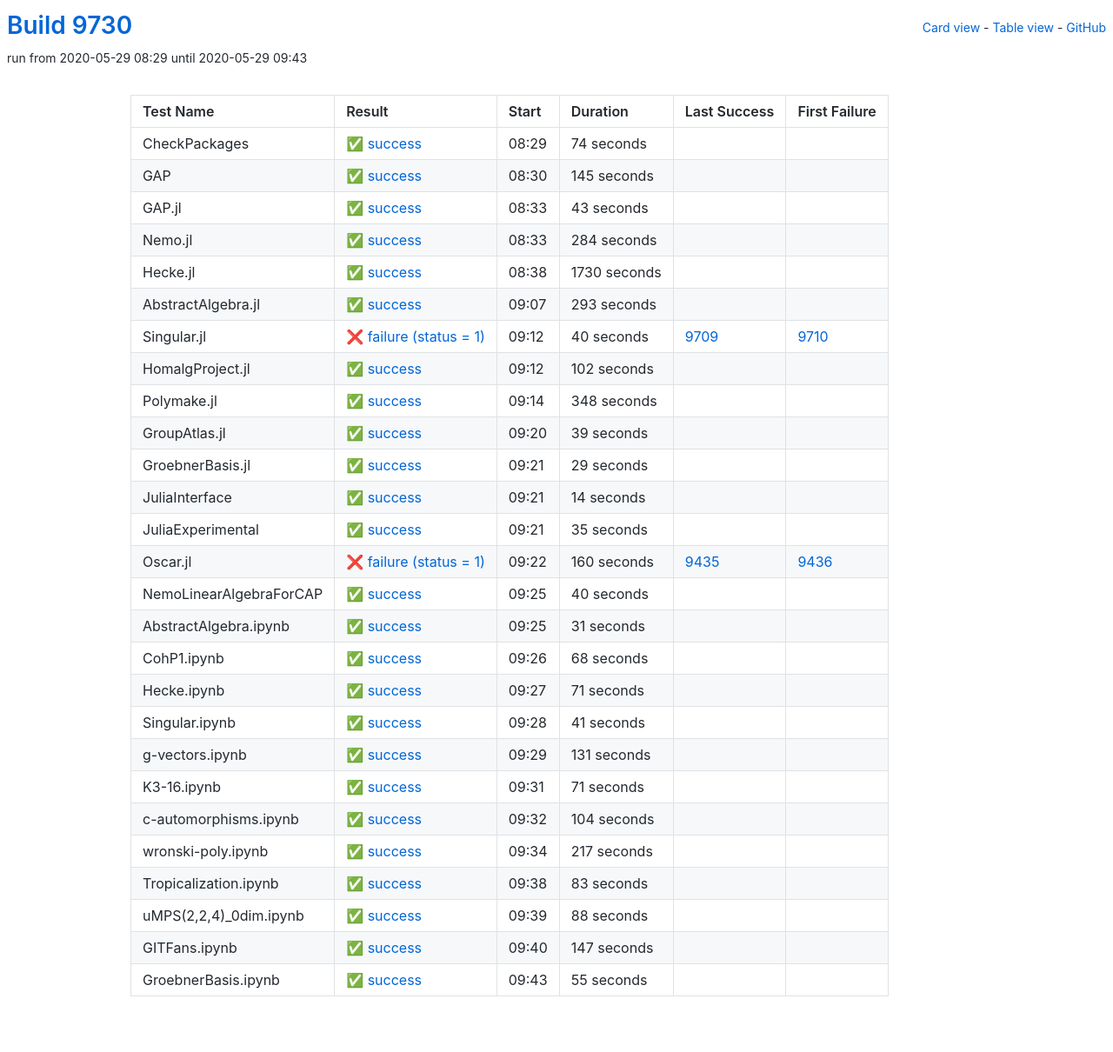
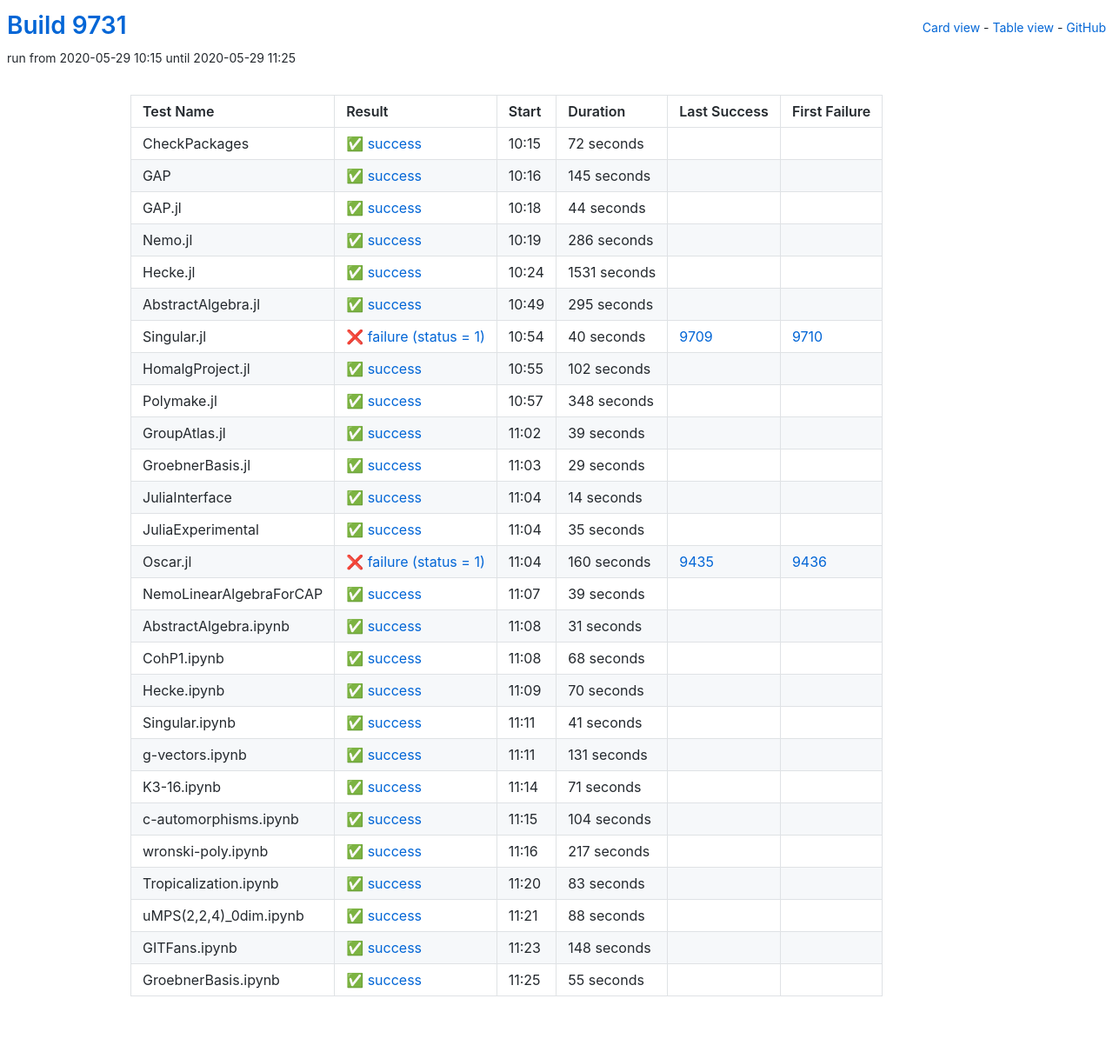
Before and after one commit to oscar-system/oscar-ci-status, a Jekyll site: the page built from table.html, in a window 1280 px wide. Shown: the whole page at 87% size. Built offline with Jekyll 4.4.1, drawn with Linux system fonts in a browser that asks for light colours.

Commit message:
Build 9731

```diff
--- a/_data/ci.yml
+++ b/_data/ci.yml
@@ -1,17 +1,17 @@
-build: 9730
-build_url: https://oscarci.mathematik.uni-kl.de/job/oscar/9730/
+build: 9731
+build_url: https://oscarci.mathematik.uni-kl.de/job/oscar/9731/
 job: oscar
 tests:
-- duration: 74
+- duration: 72
   exitcode: 0
   first_failure: false
   first_failure_url: null
   id: checkpackages
   last_success: false
   last_success_url: null
-  log: https://oscarci.mathematik.uni-kl.de/job/oscar/9730/artifact/logs/build-9730/CheckPackages.log
+  log: https://oscarci.mathematik.uni-kl.de/job/oscar/9731/artifact/logs/build-9731/CheckPackages.log
   name: CheckPackages
-  start: 2020-05-29 08:29
+  start: 2020-05-29 10:15
   status: success
   success: true
 - duration: 145
@@ -21,57 +21,57 @@
   id: gap
   last_success: false
   last_success_url: null
-  log: https://oscarci.mathematik.uni-kl.de/job/oscar/9730/artifact/logs/build-9730/GAP.log
+  log: https://oscarci.mathematik.uni-kl.de/job/oscar/9731/artifact/logs/build-9731/GAP.log
   name: GAP
-  start: 2020-05-29 08:30
+  start: 2020-05-29 10:16
   status: success
   success: true
-- duration: 43
+- duration: 44
   exitcode: 0
   first_failure: false
   first_failure_url: null
   id: gap-jl
   last_success: false
   last_success_url: null
-  log: https://oscarci.mathematik.uni-kl.de/job/oscar/9730/artifact/logs/build-9730/GAP.jl.log
+  log: https://oscarci.mathematik.uni-kl.de/job/oscar/9731/artifact/logs/build-9731/GAP.jl.log
   name: GAP.jl
-  start: 2020-05-29 08:33
+  start: 2020-05-29 10:18
   status: success
   success: true
-- duration: 284
+- duration: 286
   exitcode: 0
   first_failure: false
   first_failure_url: null
   id: nemo-jl
   last_success: false
   last_success_url: null
-  log: https://oscarci.mathematik.uni-kl.de/job/oscar/9730/artifact/logs/build-9730/Nemo.jl.log
+  log: https://oscarci.mathematik.uni-kl.de/job/oscar/9731/artifact/logs/build-9731/Nemo.jl.log
   name: Nemo.jl
-  start: 2020-05-29 08:33
+  start: 2020-05-29 10:19
   status: success
   success: true
-- duration: 1730
+- duration: 1531
   exitcode: 0
   first_failure: false
   first_failure_url: null
   id: hecke-jl
   last_success: false
   last_success_url: null
-  log: https://oscarci.mathematik.uni-kl.de/job/oscar/9730/artifact/logs/build-9730/Hecke.jl.log
+  log: https://oscarci.mathematik.uni-kl.de/job/oscar/9731/artifact/logs/build-9731/Hecke.jl.log
   name: Hecke.jl
-  start: 2020-05-29 08:38
+  start: 2020-05-29 10:24
   status: success
   success: true
-- duration: 293
+- duration: 295
   exitcode: 0
   first_failure: false
   first_failure_url: null
   id: abstractalgebra-jl
   last_success: false
   last_success_url: null
-  log: https://oscarci.mathematik.uni-kl.de/job/oscar/9730/artifact/logs/build-9730/AbstractAlgebra.jl.log
+  log: https://oscarci.mathematik.uni-kl.de/job/oscar/9731/artifact/logs/build-9731/AbstractAlgebra.jl.log
   name: AbstractAlgebra.jl
-  start: 2020-05-29 09:07
+  start: 2020-05-29 10:49
   status: success
   success: true
 - duration: 40
@@ -81,9 +81,9 @@
   id: singular-jl
   last_success: 9709
   last_success_url: https://oscarci.mathematik.uni-kl.de/job/oscar/9709/
-  log: https://oscarci.mathematik.uni-kl.de/job/oscar/9730/artifact/logs/build-9730/Singular.jl.log
+  log: https://oscarci.mathematik.uni-kl.de/job/oscar/9731/artifact/logs/build-9731/Singular.jl.log
   name: Singular.jl
-  start: 2020-05-29 09:12
+  start: 2020-05-29 10:54
   status: failure
   success: false
 - duration: 102
@@ -93,9 +93,9 @@
   id: homalgproject-jl
   last_success: false
   last_success_url: null
-  log: https://oscarci.mathematik.uni-kl.de/job/oscar/9730/artifact/logs/build-9730/HomalgProject.jl.log
+  log: https://oscarci.mathematik.uni-kl.de/job/oscar/9731/artifact/logs/build-9731/HomalgProject.jl.log
   name: HomalgProject.jl
-  start: 2020-05-29 09:12
+  start: 2020-05-29 10:55
   status: success
   success: true
 - duration: 348
@@ -105,9 +105,9 @@
   id: polymake-jl
   last_success: false
   last_success_url: null
-  log: https://oscarci.mathematik.uni-kl.de/job/oscar/9730/artifact/logs/build-9730/Polymake.jl.log
+  log: https://oscarci.mathematik.uni-kl.de/job/oscar/9731/artifact/logs/build-9731/Polymake.jl.log
   name: Polymake.jl
-  start: 2020-05-29 09:14
+  start: 2020-05-29 10:57
   status: success
   success: true
 - duration: 39
@@ -117,9 +117,9 @@
   id: groupatlas-jl
   last_success: false
   last_success_url: null
-  log: https://oscarci.mathematik.uni-kl.de/job/oscar/9730/artifact/logs/build-9730/GroupAtlas.jl.log
+  log: https://oscarci.mathematik.uni-kl.de/job/oscar/9731/artifact/logs/build-9731/GroupAtlas.jl.log
   name: GroupAtlas.jl
-  start: 2020-05-29 09:20
+  start: 2020-05-29 11:02
   status: success
   success: true
 - duration: 29
@@ -129,9 +129,9 @@
   id: groebnerbasis-jl
   last_success: false
   last_success_url: null
-  log: https://oscarci.mathematik.uni-kl.de/job/oscar/9730/artifact/logs/build-9730/GroebnerBasis.jl.log
+  log: https://oscarci.mathematik.uni-kl.de/job/oscar/9731/artifact/logs/build-9731/GroebnerBasis.jl.log
   name: GroebnerBasis.jl
-  start: 2020-05-29 09:21
+  start: 2020-05-29 11:03
   status: success
   success: true
 - duration: 14
@@ -141,9 +141,9 @@
   id: juliainterface
   last_success: false
   last_success_url: null
-  log: https://oscarci.mathematik.uni-kl.de/job/oscar/9730/artifact/logs/build-9730/JuliaInterface.log
+  log: https://oscarci.mathematik.uni-kl.de/job/oscar/9731/artifact/logs/build-9731/JuliaInterface.log
   name: JuliaInterface
-  start: 2020-05-29 09:21
+  start: 2020-05-29 11:04
   status: success
   success: true
 - duration: 35
@@ -153,9 +153,9 @@
   id: juliaexperimental
   last_success: false
   last_success_url: null
-  log: https://oscarci.mathematik.uni-kl.de/job/oscar/9730/artifact/logs/build-9730/JuliaExperimental.log
+  log: https://oscarci.mathematik.uni-kl.de/job/oscar/9731/artifact/logs/build-9731/JuliaExperimental.log
   name: JuliaExperimental
-  start: 2020-05-29 09:21
+  start: 2020-05-29 11:04
   status: success
   success: true
 - duration: 160
@@ -165,21 +165,21 @@
   id: oscar-jl
   last_success: 9435
   last_success_url: https://oscarci.mathematik.uni-kl.de/job/oscar/9435/
-  log: https://oscarci.mathematik.uni-kl.de/job/oscar/9730/artifact/logs/build-9730/Oscar.jl.log
+  log: https://oscarci.mathematik.uni-kl.de/job/oscar/9731/artifact/logs/build-9731/Oscar.jl.log
   name: Oscar.jl
-  start: 2020-05-29 09:22
+  start: 2020-05-29 11:04
   status: failure
   success: false
-- duration: 40
+- duration: 39
   exitcode: 0
   first_failure: false
   first_failure_url: null
   id: nemolinearalgebraforcap
   last_success: false
   last_success_url: null
-  log: https://oscarci.mathematik.uni-kl.de/job/oscar/9730/artifact/logs/build-9730/NemoLinearAlgebraForCAP.log
+  log: https://oscarci.mathematik.uni-kl.de/job/oscar/9731/artifact/logs/build-9731/NemoLinearAlgebraForCAP.log
   name: NemoLinearAlgebraForCAP
-  start: 2020-05-29 09:25
+  start: 2020-05-29 11:07
   status: success
   success: true
 - duration: 31
@@ -189,9 +189,9 @@
   id: abstractalgebra-ipynb
   last_success: false
   last_success_url: null
-  log: https://oscarci.mathematik.uni-kl.de/job/oscar/9730/artifact/logs/build-9730/AbstractAlgebra.ipynb.log
+  log: https://oscarci.mathematik.uni-kl.de/job/oscar/9731/artifact/logs/build-9731/AbstractAlgebra.ipynb.log
   name: AbstractAlgebra.ipynb
-  start: 2020-05-29 09:25
+  start: 2020-05-29 11:08
   status: success
   success: true
 - duration: 68
@@ -201,21 +201,21 @@
   id: cohp1-ipynb
   last_success: false
   last_success_url: null
-  log: https://oscarci.mathematik.uni-kl.de/job/oscar/9730/artifact/logs/build-9730/CohP1.ipynb.log
+  log: https://oscarci.mathematik.uni-kl.de/job/oscar/9731/artifact/logs/build-9731/CohP1.ipynb.log
   name: CohP1.ipynb
-  start: 2020-05-29 09:26
+  start: 2020-05-29 11:08
   status: success
   success: true
-- duration: 71
+- duration: 70
   exitcode: 0
   first_failure: false
   first_failure_url: null
   id: hecke-ipynb
   last_success: false
   last_success_url: null
-  log: https://oscarci.mathematik.uni-kl.de/job/oscar/9730/artifact/logs/build-9730/Hecke.ipynb.log
+  log: https://oscarci.mathematik.uni-kl.de/job/oscar/9731/artifact/logs/build-9731/Hecke.ipynb.log
   name: Hecke.ipynb
-  start: 2020-05-29 09:27
+  start: 2020-05-29 11:09
   status: success
   success: true
 - duration: 41
@@ -225,9 +225,9 @@
   id: singular-ipynb
   last_success: false
   last_success_url: null
-  log: https://oscarci.mathematik.uni-kl.de/job/oscar/9730/artifact/logs/build-9730/Singular.ipynb.log
+  log: https://oscarci.mathematik.uni-kl.de/job/oscar/9731/artifact/logs/build-9731/Singular.ipynb.log
   name: Singular.ipynb
-  start: 2020-05-29 09:28
+  start: 2020-05-29 11:11
   status: success
   success: true
 - duration: 131
@@ -237,9 +237,9 @@
   id: g-vectors-ipynb
   last_success: false
   last_success_url: null
-  log: https://oscarci.mathematik.uni-kl.de/job/oscar/9730/artifact/logs/build-9730/g-vectors.ipynb.log
+  log: https://oscarci.mathematik.uni-kl.de/job/oscar/9731/artifact/logs/build-9731/g-vectors.ipynb.log
   name: g-vectors.ipynb
-  start: 2020-05-29 09:29
+  start: 2020-05-29 11:11
   status: success
   success: true
 - duration: 71
@@ -249,9 +249,9 @@
   id: k3-16-ipynb
   last_success: false
   last_success_url: null
-  log: https://oscarci.mathematik.uni-kl.de/job/oscar/9730/artifact/logs/build-9730/K3-16.ipynb.log
+  log: https://oscarci.mathematik.uni-kl.de/job/oscar/9731/artifact/logs/build-9731/K3-16.ipynb.log
   name: K3-16.ipynb
-  start: 2020-05-29 09:31
+  start: 2020-05-29 11:14
   status: success
   success: true
 - duration: 104
@@ -261,9 +261,9 @@
   id: c-automorphisms-ipynb
   last_success: false
   last_success_url: null
-  log: https://oscarci.mathematik.uni-kl.de/job/oscar/9730/artifact/logs/build-9730/c-automorphisms.ipynb.log
+  log: https://oscarci.mathematik.uni-kl.de/job/oscar/9731/artifact/logs/build-9731/c-automorphisms.ipynb.log
   name: c-automorphisms.ipynb
-  start: 2020-05-29 09:32
+  start: 2020-05-29 11:15
   status: success
   success: true
 - duration: 217
@@ -273,9 +273,9 @@
   id: wronski-poly-ipynb
   last_success: false
   last_success_url: null
-  log: https://oscarci.mathematik.uni-kl.de/job/oscar/9730/artifact/logs/build-9730/wronski-poly.ipynb.log
+  log: https://oscarci.mathematik.uni-kl.de/job/oscar/9731/artifact/logs/build-9731/wronski-poly.ipynb.log
   name: wronski-poly.ipynb
-  start: 2020-05-29 09:34
+  start: 2020-05-29 11:16
   status: success
   success: true
 - duration: 83
@@ -285,9 +285,9 @@
   id: tropicalization-ipynb
   last_success: false
   last_success_url: null
-  log: https://oscarci.mathematik.uni-kl.de/job/oscar/9730/artifact/logs/build-9730/Tropicalization.ipynb.log
+  log: https://oscarci.mathematik.uni-kl.de/job/oscar/9731/artifact/logs/build-9731/Tropicalization.ipynb.log
   name: Tropicalization.ipynb
-  start: 2020-05-29 09:38
+  start: 2020-05-29 11:20
   status: success
   success: true
 - duration: 88
@@ -297,21 +297,21 @@
   id: umps-2-2-4-0dim-ipynb
   last_success: false
   last_success_url: null
-  log: https://oscarci.mathematik.uni-kl.de/job/oscar/9730/artifact/logs/build-9730/uMPS-2-2-4-_0dim.ipynb.log
+  log: https://oscarci.mathematik.uni-kl.de/job/oscar/9731/artifact/logs/build-9731/uMPS-2-2-4-_0dim.ipynb.log
   name: uMPS(2,2,4)_0dim.ipynb
-  start: 2020-05-29 09:39
+  start: 2020-05-29 11:21
   status: success
   success: true
-- duration: 147
+- duration: 148
   exitcode: 0
   first_failure: false
   first_failure_url: null
   id: gitfans-ipynb
   last_success: false
   last_success_url: null
-  log: https://oscarci.mathematik.uni-kl.de/job/oscar/9730/artifact/logs/build-9730/GITFans.ipynb.log
+  log: https://oscarci.mathematik.uni-kl.de/job/oscar/9731/artifact/logs/build-9731/GITFans.ipynb.log
   name: GITFans.ipynb
-  start: 2020-05-29 09:40
+  start: 2020-05-29 11:23
   status: success
   success: true
 - duration: 55
@@ -321,8 +321,8 @@
   id: groebnerbasis-ipynb
   last_success: false
   last_success_url: null
-  log: https://oscarci.mathematik.uni-kl.de/job/oscar/9730/artifact/logs/build-9730/GroebnerBasis.ipynb.log
+  log: https://oscarci.mathematik.uni-kl.de/job/oscar/9731/artifact/logs/build-9731/GroebnerBasis.ipynb.log
   name: GroebnerBasis.ipynb
-  start: 2020-05-29 09:43
+  start: 2020-05-29 11:25
   status: success
   success: true
```
Also changed, not shown: README.md.
